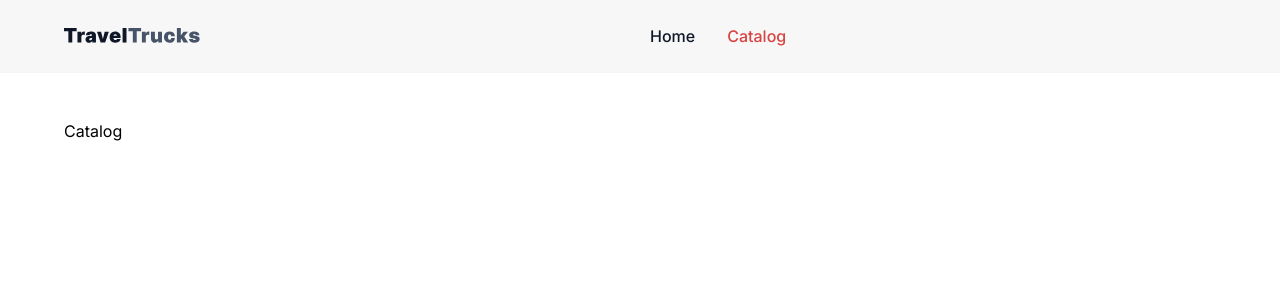
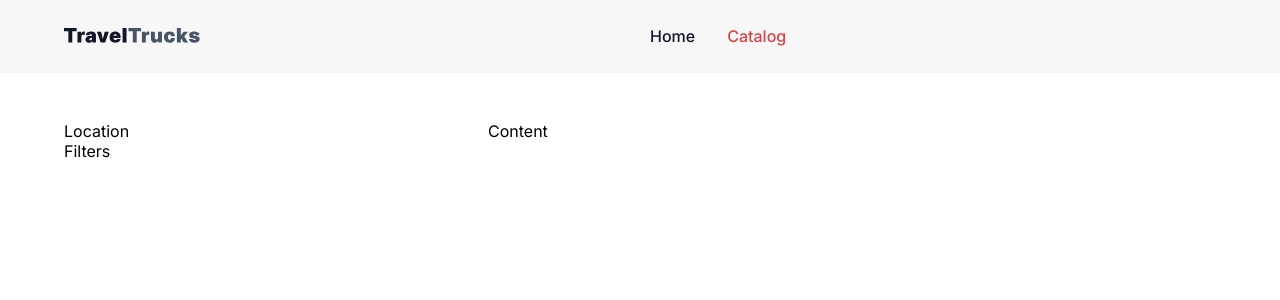
Before and after one commit to AlexSandr90/TravelTrucks, a React (Vite) app: page /catalog in a window 1280 px wide. Shown: the top 300 px of the page. Built offline with nearby package versions, Linux system fonts and the light colour scheme.

Commit message:
Started Catalog Layout

```diff
--- /dev/null
+++ b/src/components/Filters/Filters.module.css
@@ -0,0 +1,17 @@
+.filters_wrap {
+    display: flex;
+    flex-direction: column;
+    width: 360px;
+}
+
+.location_block {
+    display: flex;
+    flex-direction: column;
+    row-gap: 8px;
+}
+
+.filters_form__block {
+    display: flex;
+    flex-direction: column;
+    row-gap: 32px;
+}
--- /dev/null
+++ b/src/components/Filters/Filters.tsx
@@ -0,0 +1,17 @@
+import css from './Filters.module.css';
+
+const Filters = () => {
+  return <aside className={css.filters_wrap}>
+    <div className={css.location_block}>
+        <span>Location</span>
+
+    </div>
+
+    <div className={css.filters_form__block}>
+        <span>Filters</span>
+
+    </div>
+  </aside>;
+};
+
+export default Filters;
--- a/src/pages/Catalog/Catalog.tsx
+++ b/src/pages/Catalog/Catalog.tsx
@@ -1,7 +1,11 @@
+import Filters from '../../components/Filters/Filters';
 import css from './Catalog.module.css';
 
 const Catalog = () => {
-  return <div className={css.catalog}>Catalog</div>;
+  return <section className={css.catalog}>
+    <Filters/>
+    <article>Content</article>
+  </section>;
 };
 
 export default Catalog;
```
Also changed, not shown: src/components/CampersList/CampersList.tsx (added, +7 -0 lines), src/components/CampersList/CampersList.module.css (added).
